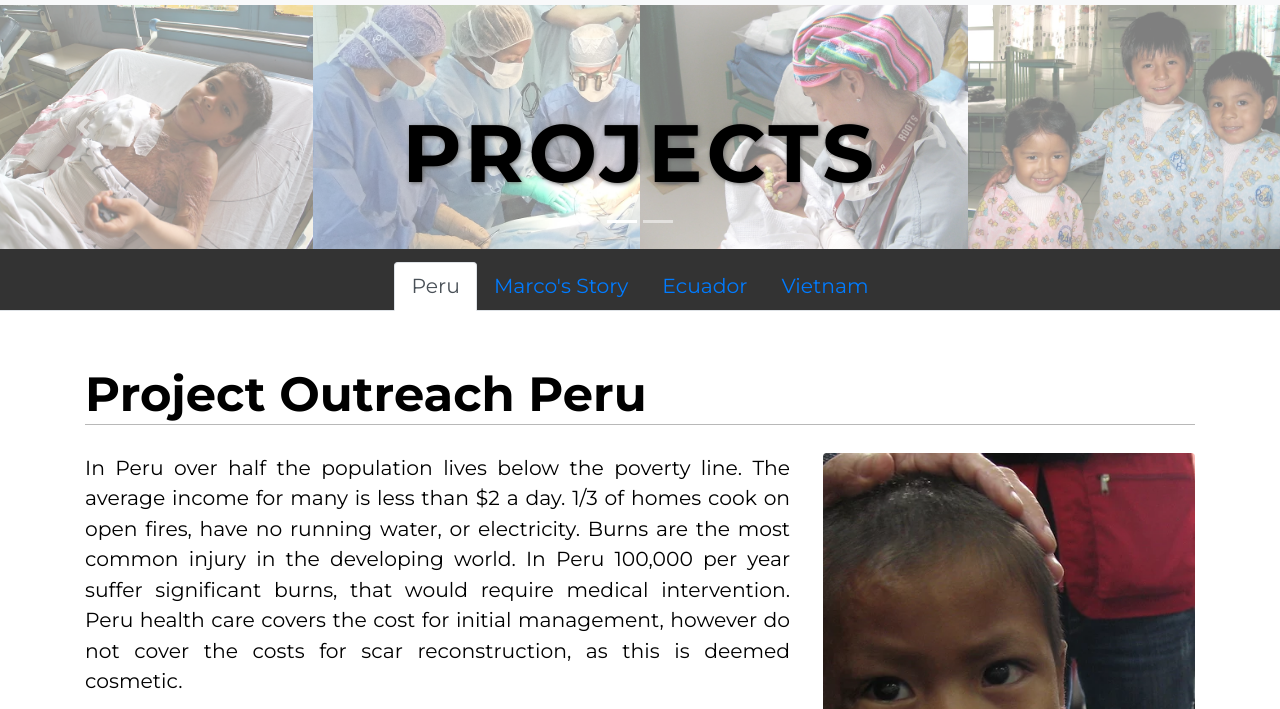
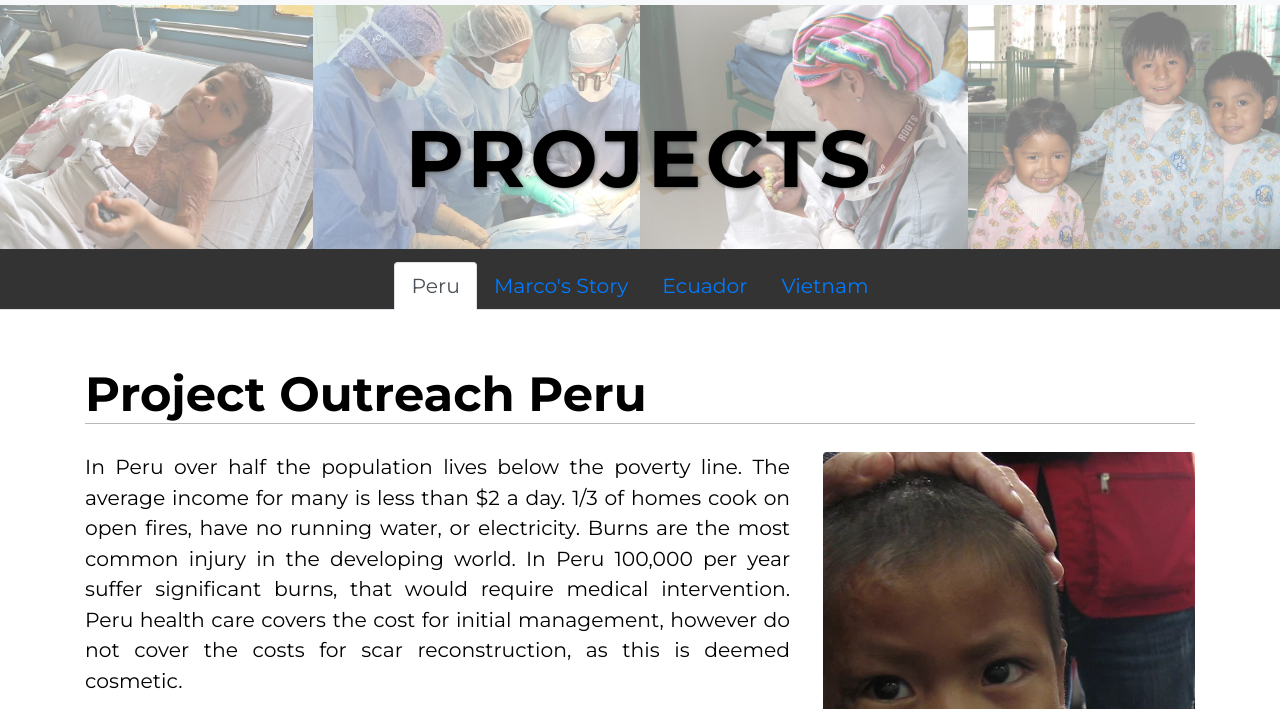
Before and after one commit to lucasfraulin/Project-Outreach-Prototype, a plain HTML site: page projects.html in a window 1280 px wide. Shown: the part 81-790 px from the top of the page. Drawn offline with nearby package versions, Linux system fonts and the light colour scheme.

Commit message:
project outreach peru section in progress

```diff
--- a/css/projects.css
+++ b/css/projects.css
@@ -1,4 +1,4 @@
-.carousel {
+/* .carousel {
   width: 100%;
   max-width: 100%;
   height:244.43px;
@@ -37,7 +37,7 @@
     flex: 0 0 25%;
     max-width: 25%;
   }
-}
+} */
 
 /* .carousel-caption {
   background-color: rgba(0, 0, 0, 0.5);
--- a/css/styles.css
+++ b/css/styles.css
@@ -326,19 +326,42 @@ nav .nav-item {
   font-size: 0.8rem;
 }
 
-.carousel-caption .projects-title-caption {
-  font-size: 400%;
-  font-weight: 700;
-  letter-spacing: 4px;
+.img-box{
+  height:244px;
+}
+.project-header {
   color: #000;
   text-shadow: 1px 1px 4px #676767;
 }
+.img-fit{
+  object-fit: cover;
+  height: 244px;
+  width: 100%;
+  padding: 0;
+  opacity: 0.5;
+}
+.img-col{
+  padding:0;
+}
+
 
 @media (max-width: 767.98px){
   .tab-styles{
     font-size: 0.6rem !important;
   }
-  .carousel-caption .projects-title-caption {
-    font-size: 300%;
-  }
+
 }
+#project-header{
+  height: 244px;
+}
+
+.project-header-container{
+  text-align: center;
+}
+
+.centered {
+  position: absolute;
+  top: 30%;
+  left: 50%;
+  transform: translate(-50%, -50%);
+}
--- a/projects.html
+++ b/projects.html
@@ -55,84 +55,23 @@
 
 <body>
 
-  <section id="slideshow">
-    <div class="container-fluid">
+  <section id="project-header">
+    <div class="container-fluid project-header-container">
       <div class="row">
-        <div id="carousel" class="carousel fade-away" data-ride="carousel">
-          <ol class="carousel-indicators">
-            <li data-target="#carousel" data-slide-to="0" class="active"></li>
-            <li data-target="#carousel" data-slide-to="1"></li>
-          </ol>
-          <div class="carousel-inner">
-            <div class="carousel-item active">
-              <div class="carousel-caption d-none d-block">
-                <h1 class="projects-title-caption">PROJECTS</h1>
+        <div class="col-3 img-col">
+          <img class="img-fluid img-fit w-100" src="images/img-1.webp" alt="First slide">
         </div>
-              <div class="d-none d-lg-block">
-                <div class="slide-box">
-                  <img src="images/img-1.webp" alt="First slide">
-                  <img src="images/img-2.webp" alt="First slide">
-                  <img src="images/img-3.webp" alt="First slide">
-                  <img src="images/img-4.webp" alt="First slide">
+        <div class="col-3 img-col">
+          <img class="img-fluid img-fit w-100" src="images/img-2.webp" alt="First slide">
+        </div>
+        <div class="col-3 img-col">
+          <img class="img-fluid img-fit w-100" src="images/img-3.webp" alt="First slide">
+        </div>
+        <div class="col-3 img-col">
+          <img class="img-fluid img-fit w-100" src="images/img-4.webp" alt="First slide">
         </div>
       </div>
-              <div class="d-none d-md-block d-lg-none">
-                <div class="slide-box">
-                  <img src="images/img-1.webp" alt="First slide">
-                  <img src="images/img-2.webp" alt="First slide">
-                  <img src="images/img-3.webp" alt="First slide">
-                </div>
-              </div>
-              <div class="d-none d-sm-block d-md-none">
-                <div class="slide-box">
-                  <img src="images/img-1.webp" alt="First slide">
-                  <img src="images/img-2.webp" alt="First slide">
-                </div>
-              </div>
-              <div class="d-block d-sm-none">
-                <img class="d-block w-100" src="images/img-1.webp" alt="First slide">
-              </div>
-            </div>
-            <div class="carousel-item">
-              <div class="carousel-caption d-none d-block">
-                <h1 class="projects-title-caption">PROJECTS</h1>
-              </div>
-              <div class="d-none d-lg-block">
-                <div class="slide-box">
-                  <img src="images/about-us-1.png" alt="Second slide">
-                  <img src="images/about-us-2.png" alt="Second slide">
-                  <img src="images/about-us-3.png" alt="Second slide">
-                  <img src="images/about-us-4.webp" alt="Second slide">
-                </div>
-              </div>
-              <div class="d-none d-md-block d-lg-none">
-                <div class="slide-box">
-                  <img src="images/about-us-1.png" alt="Second slide">
-                  <img src="images/about-us-2.png" alt="Second slide">
-                  <img src="images/about-us-3.png" alt="Second slide">
-                </div>
-              </div>
-              <div class="d-none d-sm-block d-md-none">
-                <div class="slide-box">
-                  <img src="images/about-us-1.png" alt="Second slide">
-                  <img src="images/about-us-2.png" alt="Second slide">
-                </div>
-              </div>
-              <div class="d-block d-sm-none">
-                <img class="d-block w-100" src="images/about-us-1.png" alt="Second slide">
-              </div>
-            </div>
-          </div>
-          <a class="carousel-control-prev" href="#carousel" role="button" data-slide="prev">
-            <span class="carousel-control-prev-icon" aria-hidden="true"></span>
-            <span class="sr-only">Previous</span>
-          </a>
-          <a class="carousel-control-next" href="#carousel" role="button" data-slide="next">
-            <span class="carousel-control-next-icon" aria-hidden="true"></span>
-            <span class="sr-only">Next</span>
-          </a>
-        </div>
-      </div>
+        <h1 class="big-header project-header centered">PROJECTS</h1>
     </div>
   </section>
 
@@ -170,10 +109,13 @@
             <img src="images/peru-1.webp" class="d-block img-responsive rounded peru-img" alt="...">
             <div class="about-us-content">
               <p class="">
-                   In Peru over half the population lives below the poverty line. The average income for many is less than $2 a day. 1/3 of homes cook on open fires, have no running water, or electricity. Burns are the most common injury in the developing world. In Peru 100,000 per year suffer significant burns, that would require medical intervention. Peru health care covers the cost for initial management, however do not cover the costs for scar reconstruction, as this is deemed cosmetic.
+                In Peru over half the population lives below the poverty line. The average income for many is less than $2 a day. 1/3 of homes cook on open fires, have no running water, or electricity. Burns are the most common injury in the
+                developing world. In Peru 100,000 per year suffer significant burns, that would require medical intervention. Peru health care covers the cost for initial management, however do not cover the costs for scar reconstruction, as this is
+                deemed cosmetic.
               </p>
               <p>
-                  October 2011, Project Outreach was invited to Peru, to work with Aniquem (www.aniquem.org) a local charity, to help care for children with devastating burn scars. We completed 116 operations, over 8 operating days, on 33 young patients. We returned in October 2012 to Peru and completed 88 operations on 32 children. We were invited back in 2013, and 2015. Our 2015 mission was funded with generous support of Gran Tierra Energy and their Iquitos team.
+                October 2011, Project Outreach was invited to Peru, to work with Aniquem (www.aniquem.org) a local charity, to help care for children with devastating burn scars. We completed 116 operations, over 8 operating days, on 33 young
+                patients. We returned in October 2012 to Peru and completed 88 operations on 32 children. We were invited back in 2013, and 2015. Our 2015 mission was funded with generous support of Gran Tierra Energy and their Iquitos team.
               </p>
               <p>
                 We work together with our local Peruvian colleagues, teaching students nurses, and physicians. Our colleagues and friends at Aniquem provide the ongoing burn rehabilitation to our patients after we leave.
```
Lines whose indentation alone changed are shown as unchanged.
